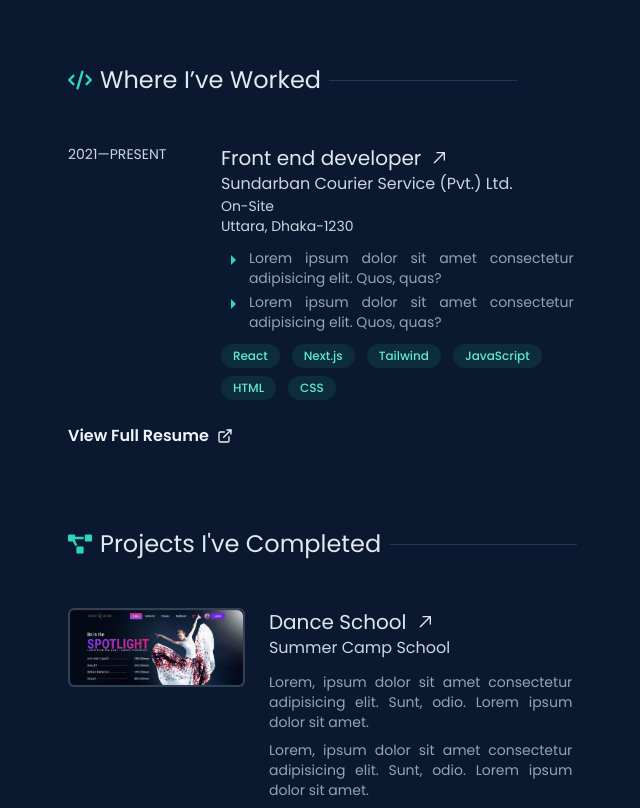
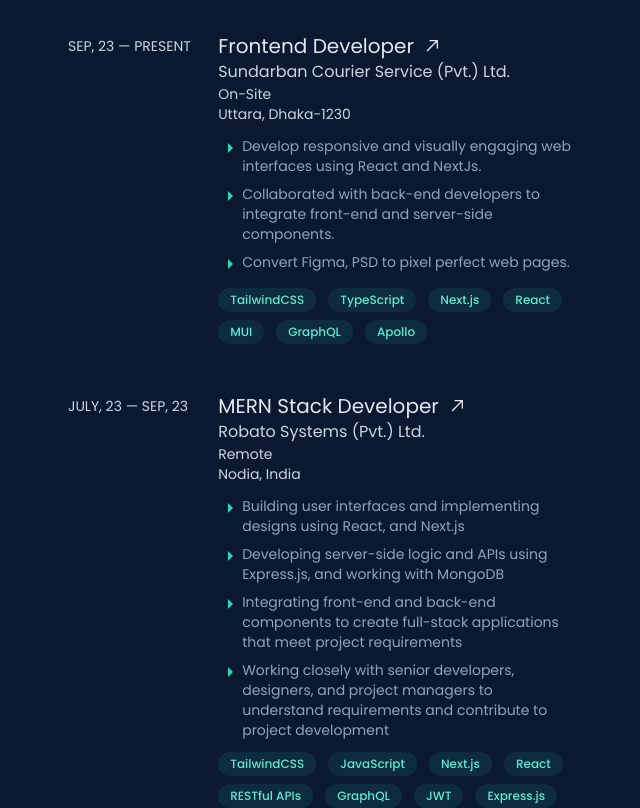
Before and after one commit to mahamudulhasan-me/mahamudul-hasan, a Next.js app: page / in a window 1280 px wide. Shown: the part 860-1668 px from the top of the page, without its empty margins (588-1228 px from the left). Built offline with nearby package versions, Linux system fonts and the light colour scheme.

Commit message:
update experience content

```diff
--- a/src/components/Sections/About/About.jsx
+++ b/src/components/Sections/About/About.jsx
@@ -3,12 +3,12 @@
 import { MdArrowRight } from "react-icons/md";
 
 const skills = [
-  "JavaScript",
   "TypeScript",
   "Next.js",
   "React",
   "TailwindCSS",
   "Express.js",
+  "GraphQL",
   "MongoDB",
 ];
 const About = () => {
@@ -56,12 +56,12 @@
             </p>
           ))}
         </div>
-        <p>
+        {/* <p>
           Continuously seeking growth and embracing new challenges, I&apos;m
           excited to leverage my passion and expertise to create impactful
           solutions that resonate with users and push the boundaries of
           what&apos;s possible in the digital landscape.
-        </p>
+        </p> */}
       </div>
     </section>
   );
--- a/src/components/Sections/Experience/Experience.jsx
+++ b/src/components/Sections/Experience/Experience.jsx
@@ -1,57 +1,76 @@
 import MobileSectionHead from "@/components/SectionHead/MobileSectionHead";
 import SectionHead from "@/components/SectionHead/SectionHead";
-import Tag from "@/components/Tag/Tag";
 import Link from "next/link";
 import { FaCode } from "react-icons/fa6";
 import { FiExternalLink } from "react-icons/fi";
-import { MdOutlineArrowRight } from "react-icons/md";
-import { RxArrowTopRight } from "react-icons/rx";
+import ExperienceCard from "./ExperienceCard";
 
-const tags = ["React", "Next.js", "Tailwind", "JavaScript", "HTML", "CSS"];
+const industries = [
+  {
+    name: "Sundarban Courier Service (Pvt.) Ltd.",
+    link: "https://sundarban.com.bd/",
+    role: "Frontend Developer",
+    jobType: "On-Site",
+    duration: "Sep, 23 — Present",
+    address: "Uttara, Dhaka-1230",
+    duties: [
+      "Develop responsive and visually engaging web interfaces using React and NextJs.",
+      "Collaborated with back-end developers to integrate front-end and server-side components.",
+      "Convert Figma, PSD to pixel perfect web pages.",
+    ],
+    skills: [
+      "TailwindCSS",
+      "TypeScript",
+      "Next.js",
+      "React",
+      "MUI",
+      "GraphQL",
+      "Apollo",
+    ],
+  },
+  {
+    name: "Robato Systems (Pvt.) Ltd.",
+    link: "https://robatosystems.com/",
+    role: "MERN Stack Developer",
+    jobType: "Remote",
+    duration: "July, 23 — Sep, 23",
+    address: "Nodia, India",
+    duties: [
+      "Building user interfaces and implementing designs using React, and Next.js",
+      "Developing server-side logic and APIs using  Express.js, and working with MongoDB",
+      "Integrating front-end and back-end components to create full-stack applications that meet project requirements",
+      "Working closely with senior developers, designers, and project managers to understand requirements and contribute to project development",
+    ],
+    skills: [
+      "TailwindCSS",
+      "JavaScript",
+      "Next.js",
+      "React",
+      "RESTful APIs",
+      "GraphQL",
+      "JWT",
+      "Express.js",
+      "MongoDB",
+      "MySQL",
+    ],
+  },
+];
 
 const Experience = () => {
   return (
-    <div id="experience" className="md:pt-20 md:pb-0 pb-10  space-y-2">
+    <div id="experience" className="md:pt-20 md:pb-0 pb-10  space-y-4">
       <SectionHead icon={FaCode} title="Where I’ve Worked" />
       <MobileSectionHead icon={FaCode} title="Where I’ve Worked" />
-      <Link
-        href="#"
-        className="flex md:flex-row flex-col items-start  md:gap-10 text-slate-300 group 0   hover:ease-in-out ease-linear hover:bg-navy-light p-4 rounded-md transition-all   lg:hover:shadow-[inset_0_1px_0_0_rgba(148,163,184,0.1)] lg:hover:drop-shadow-lg"
-      >
-        <p className="w-[32%] uppercase text-sm">2021—Present</p>
-        <aside className="w-full">
-          <h1 className="text-xl text-slate-200 flex items-center gap-2  transition-all group-hover:text-green ">
-            <span className="hovered-text2"> Front end developer </span>
-
-            <span className=" group-hover:translate-x-1 group-hover:mb-2 transition-all">
-              <RxArrowTopRight />
-            </span>
-          </h1>
-          <h2>Sundarban Courier Service (Pvt.) Ltd.</h2>
-          <p className="text-sm">On-Site</p>
-          <p className="text-sm">Uttara, Dhaka-1230</p>
-          <div className="text-slate-400 w-full text-justify text-sm my-3 space-y-1">
-            <p className="flex items-start  gap-2">
-              <span className="w-5 text-teal-400 text-2xl">
-                <MdOutlineArrowRight />
-              </span>
-              Lorem ipsum dolor sit amet consectetur adipisicing elit. Quos,
-              quas?
-            </p>
-            <p className="flex items-start  gap-2">
-              <span className="w-5 text-teal-400 text-2xl">
-                <MdOutlineArrowRight />
-              </span>
-              Lorem ipsum dolor sit amet consectetur adipisicing elit. Quos,
-              quas?
-            </p>
-          </div>
-          <Tag tags={tags} />
-        </aside>
-      </Link>
+      {industries.map((ind) => (
+        <ExperienceCard key={ind.name} industriesDetails={ind} />
+      ))}
 
       <Link
-        href="#"
+        href="https://drive.google.com/file/d/13oHAeC0c8ZZ3mnhuhP2LTwCx2PZuciFi/view?usp=drive_link"
+        target="_blank"
+        rel="noopener noreferrer"
+        aria-label="Resume Link"
+        download
         className="ml-4 w-fit text-slate-100 hover:text-teal-400 transition-all flex items-center gap-2 group font-semibold"
       >
         <p className="hovered-text2">View Full Resume</p>
--- /dev/null
+++ b/src/components/Sections/Experience/ExperienceCard.jsx
@@ -0,0 +1,38 @@
+import Tag from "@/components/Tag/Tag";
+import { MdOutlineArrowRight } from "react-icons/md";
+import { RxArrowTopRight } from "react-icons/rx";
+
+const ExperienceCard = ({ industriesDetails }) => {
+  const { duration, role, name, jobType, address, duties, skills } =
+    industriesDetails;
+  return (
+    <div className="flex md:flex-row flex-col items-start justify-between  md:gap-2 text-slate-300 group 0   hover:ease-in-out ease-linear hover:bg-navy-light p-4 rounded-md transition-all   lg:hover:shadow-[inset_0_1px_0_0_rgba(148,163,184,0.1)] lg:hover:drop-shadow-lg">
+      <p className="w-[40%] uppercase text-sm mt-1">{duration}</p>
+      <aside className="w-full">
+        <h1 className="text-xl text-slate-200 flex items-center gap-2  transition-all group-hover:text-green ">
+          <span className="hovered-text2"> {role} </span>
+
+          <span className=" group-hover:translate-x-1 group-hover:mb-2 transition-all">
+            <RxArrowTopRight />
+          </span>
+        </h1>
+        <h2>{name}</h2>
+        <p className="text-sm">{jobType}</p>
+        <p className="text-sm">{address}</p>
+        <div className="text-slate-400 w-full text-sm my-3 space-y-2">
+          {duties.map((duty, index) => (
+            <p key={index} className="flex items-start  gap-1">
+              <span className="w-5 text-teal-400 text-2xl">
+                <MdOutlineArrowRight />
+              </span>
+              {duty}
+            </p>
+          ))}
+        </div>
+        <Tag tags={skills} />
+      </aside>
+    </div>
+  );
+};
+
+export default ExperienceCard;
```
